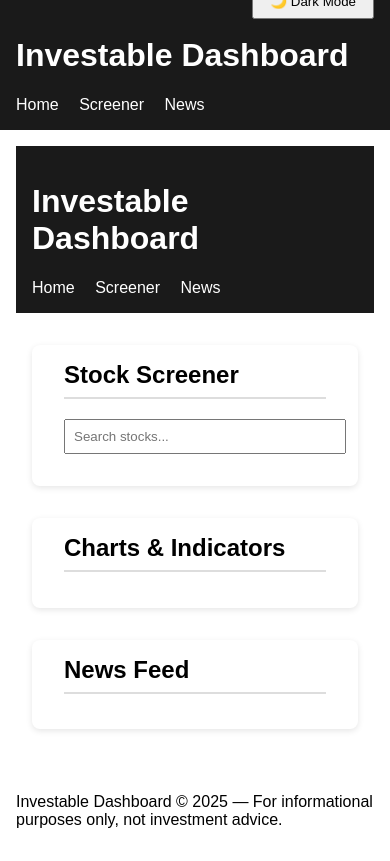
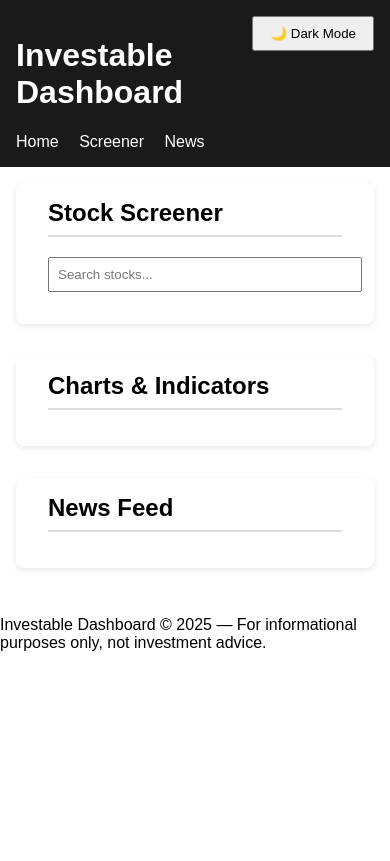
Before and after one commit to altkarr/investable, a plain HTML site: page index.html in a window 390 px wide. Drawn offline with Linux system fonts and the light colour scheme.

Commit message:
Refactor index.html to clean up structure
Removed redundant body and header tags from main section.

```diff
--- a/index.html
+++ b/index.html
@@ -3,22 +3,11 @@
 <head>
   <meta charset="UTF-8">
   <title>Investable Dashboard</title>
-<link rel="stylesheet" href="style.css">
+  <link rel="stylesheet" href="style.css">
 </head>
 <body>
   <header>
-    <button id="darkModeToggle" style="float:right; padding:0.5rem 1rem; margin-top:-2rem;">🌙 Dark Mode</button>
-    <h1>Investable Dashboard</h1>
-    <nav>
-      <a href="#">Home</a>
-      <a href="#">Screener</a>
-      <a href="#">News</a>
-    </nav>
-  </header>
-
-  <main>
-    <body>
-  <header>
+    <button id="darkModeToggle" style="float:right; padding:0.5rem 1rem;">🌙 Dark Mode</button>
     <h1>Investable Dashboard</h1>
     <nav>
       <a href="#">Home</a>
@@ -57,3 +46,4 @@
 
   <script src="script.js"></script>
 </body>
+</html>
```
